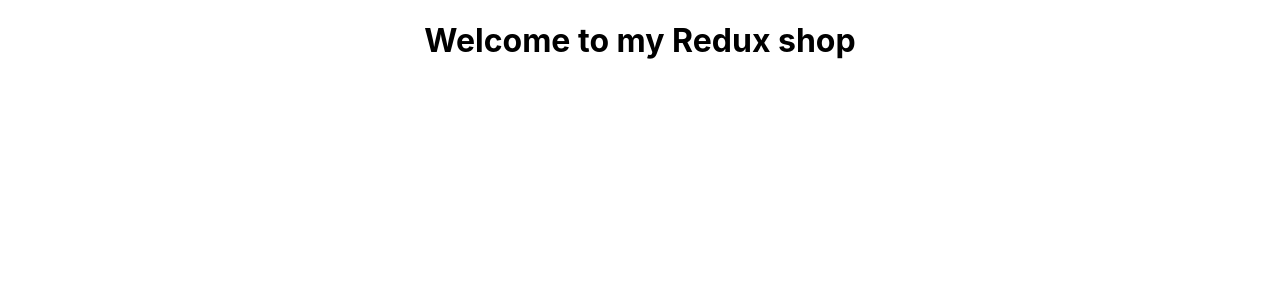
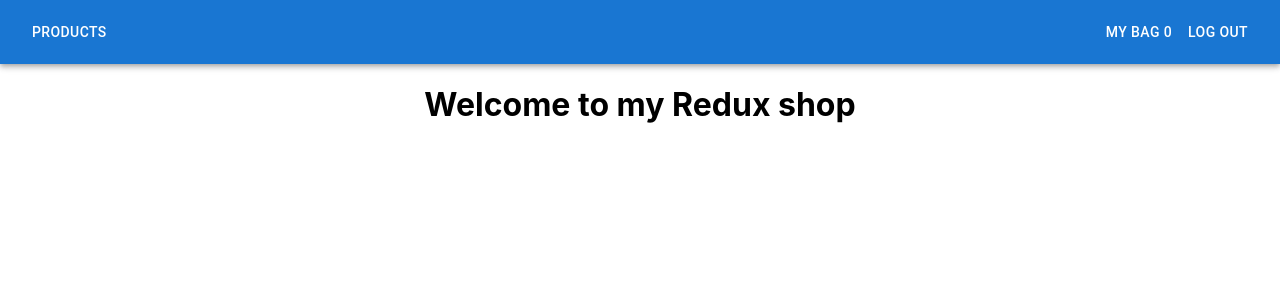
Before and after one commit to ramalakshmi198/rama-198, a React (Create React App) app in the folder my-app/: page /dashboard in a window 1280 px wide. Shown: the top 300 px of the page. Built offline with nearby package versions, Linux system fonts and the light colour scheme.

Commit message:
lot of changes

```diff
--- a/my-app/src/Components/Cart.js
+++ b/my-app/src/Components/Cart.js
@@ -1,7 +1,10 @@
 import React from 'react'
+import NavBarPanel from './NavBarPanel'
 
 const Cart =()=>{
 return (<>
+              <NavBarPanel />
+
 
     <h1>CART</h1>
 </>
--- a/my-app/src/Components/NavBarPanel.js
+++ b/my-app/src/Components/NavBarPanel.js
@@ -10,14 +10,16 @@ const NavBarPanel =()=>{
         <Box sx={{ flexGrow: 1 }}>
           <AppBar position="static">
             <Toolbar >
-            <Button href="/" color='inherit'>Home</Button>
 
             <Button href="/products" color='inherit'>Products</Button>
               <Typography variant="h6" component="div" edge="start" sx={{ flexGrow: 1 }}>
 
               </Typography>
               <Button href="/cart"color="inherit">My Bag 0</Button>
+            <Button href="/" color='inherit'>Log out</Button>
+
             </Toolbar>
+
           </AppBar>
         </Box>
       );
--- a/my-app/src/Components/ProductBottom.js
+++ b/my-app/src/Components/ProductBottom.js
@@ -4,6 +4,9 @@ import Box from '@mui/material/Box';
 
 
 export const ProductBottom = () => {
+
+
+
   return (
 
     <Box
--- a/my-app/src/Components/ProductDetails.js
+++ b/my-app/src/Components/ProductDetails.js
@@ -1,9 +1,7 @@
 import React from 'react'
 import Card from '@mui/material/Card';
-import CardActions from '@mui/material/CardActions';
 import CardContent from '@mui/material/CardContent';
 import CardMedia from '@mui/material/CardMedia';
-import Button from '@mui/material/Button';
 import Typography from '@mui/material/Typography';
 import { ProductBottom } from './ProductBottom';
 
@@ -36,11 +34,9 @@ alignItems="stretch"
       </Typography>
     </CardContent>
 
-    {/* <CardActions sx={{justifyContent:'center'}}> */}
-<ProductBottom />
+<ProductBottom productId={items.product} />
 
-      {/* <Button variant="contained" size="small">Add To Cart</Button> */}
-    {/* </CardActions> */}
+
   </Card>
   </div>
   )
--- a/my-app/src/Components/RootLayout.js
+++ b/my-app/src/Components/RootLayout.js
@@ -1,14 +1,17 @@
 import React from 'react'
 import { Outlet } from 'react-router-dom'
-
-const RootLayout=()=>{
+import NavBarPanel from './NavBarPanel'
+const RootLayout=(props)=>{
 
     return(
         <>
+              <NavBarPanel />
+
            <h1>Welcome to my Redux shop</h1>
         <main>
 <Outlet/>
         </main>
+
               </>
     )
 }
```
